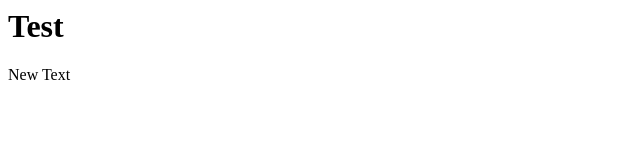
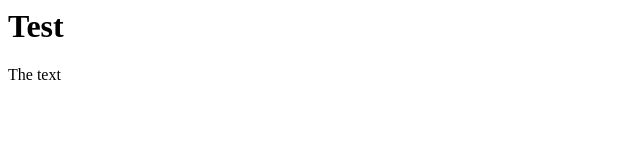
Before and after one commit to ozlevka/augury, a plain HTML site: page project/index.html in a window 1280 px wide. Shown: the full height of the page, 0-640 px from the left. Drawn offline with Linux system fonts and the light colour scheme.

Commit message:
Test commit

```diff
--- a/project/index.html
+++ b/project/index.html
@@ -4,7 +4,7 @@
         <h1>Test</h1>
         <div>
             <p>
-                New Text
+                The text
             </p>
         </div>
     </body>
```
